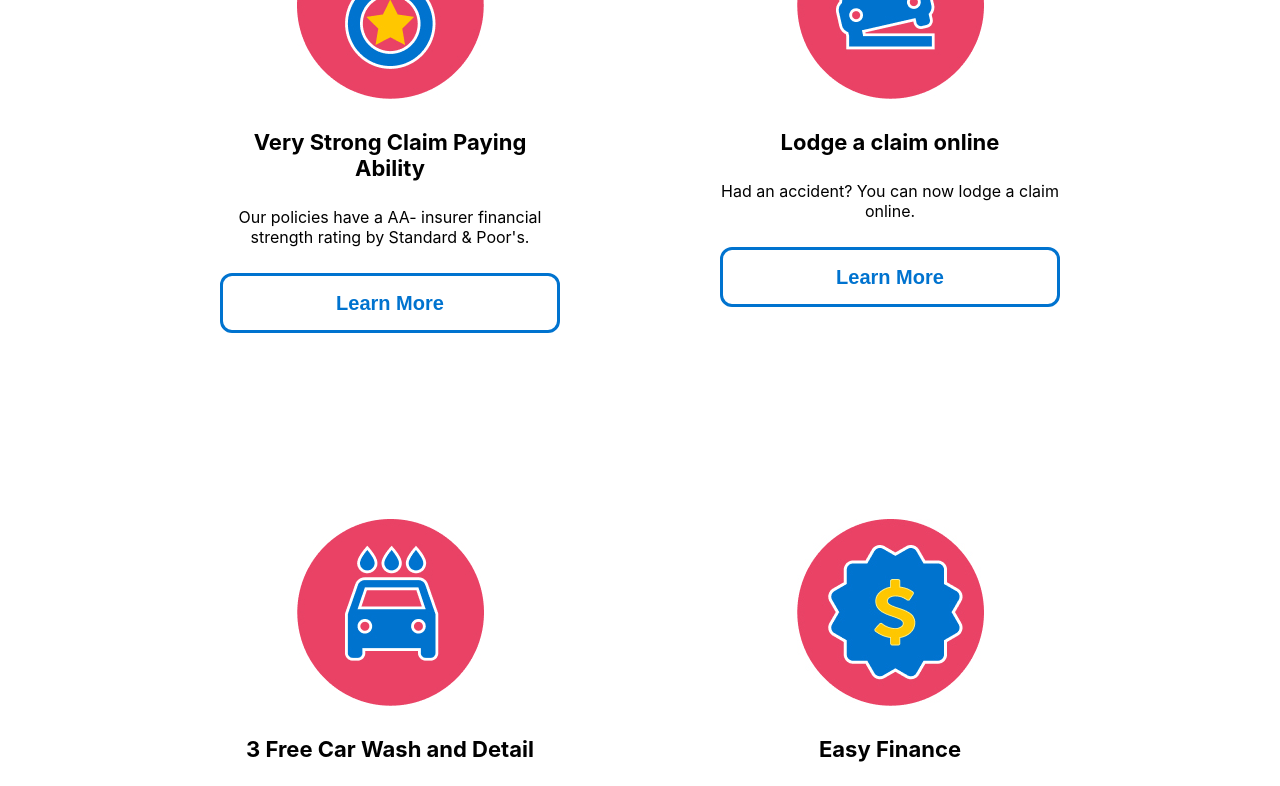
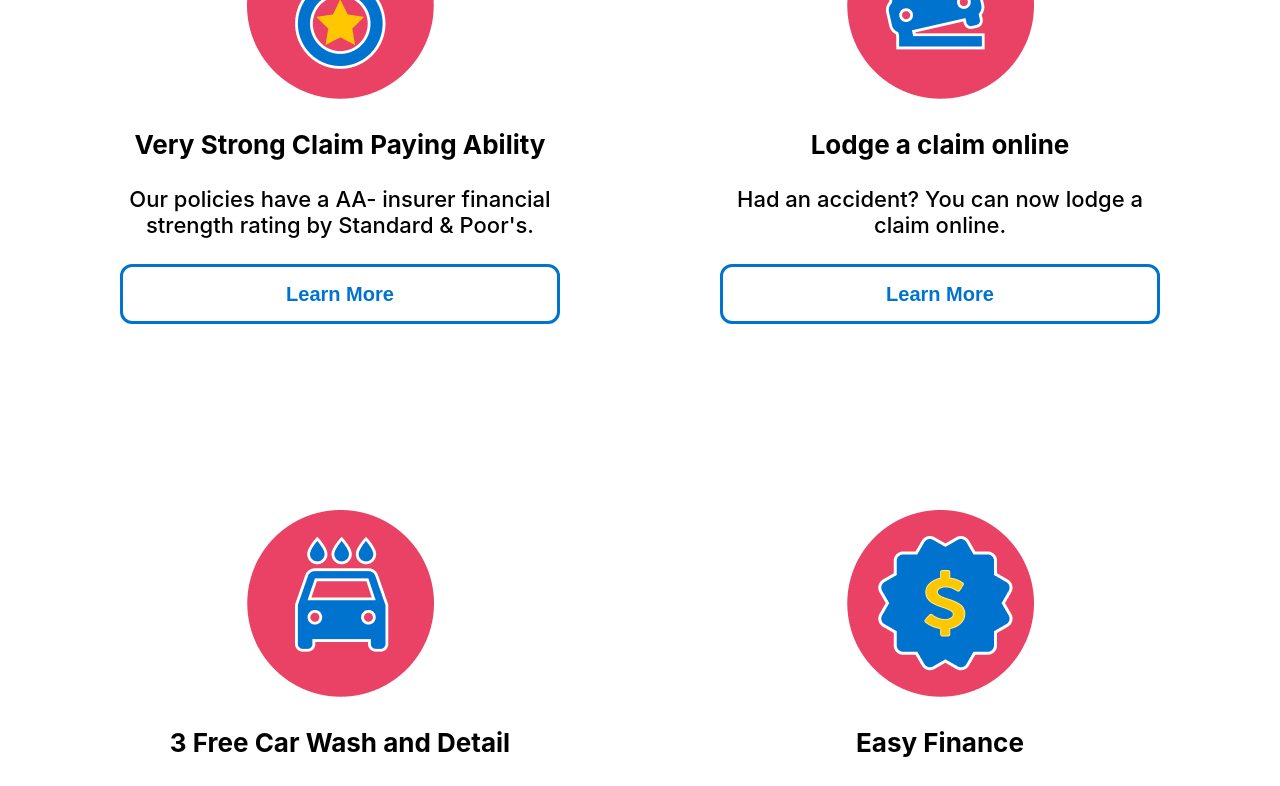
Before and after one commit to Xaimelee/mrhq-website, a React (Create React App) app: page / in a window 1280 px wide. Shown: the part 1600-2386 px from the top of the page. Built offline with nearby package versions, Linux system fonts and the light colour scheme.

Commit message:
Updated slide info text size and width.

```diff
--- a/src/Components/Styles/Bar.scss
+++ b/src/Components/Styles/Bar.scss
@@ -85,7 +85,7 @@
     @extend .bar;
     padding-right: 0;
     padding: 80px;
-    width: 340px;
+    width: 440px;
 }
 
 .infoSlideItem {
@@ -100,11 +100,13 @@
 .InfoSlideHeaderText {
     @extend .infoSlideItem;
     font-weight: bold;
-    font-size: 22px;
+    font-size: 26px;
 }
 
 .InfoSlideText {
     @extend .infoSlideItem;
+    font-weight: 500;
+    font-size: 22px;
 }
 
 .InfoSlideButton {
```
